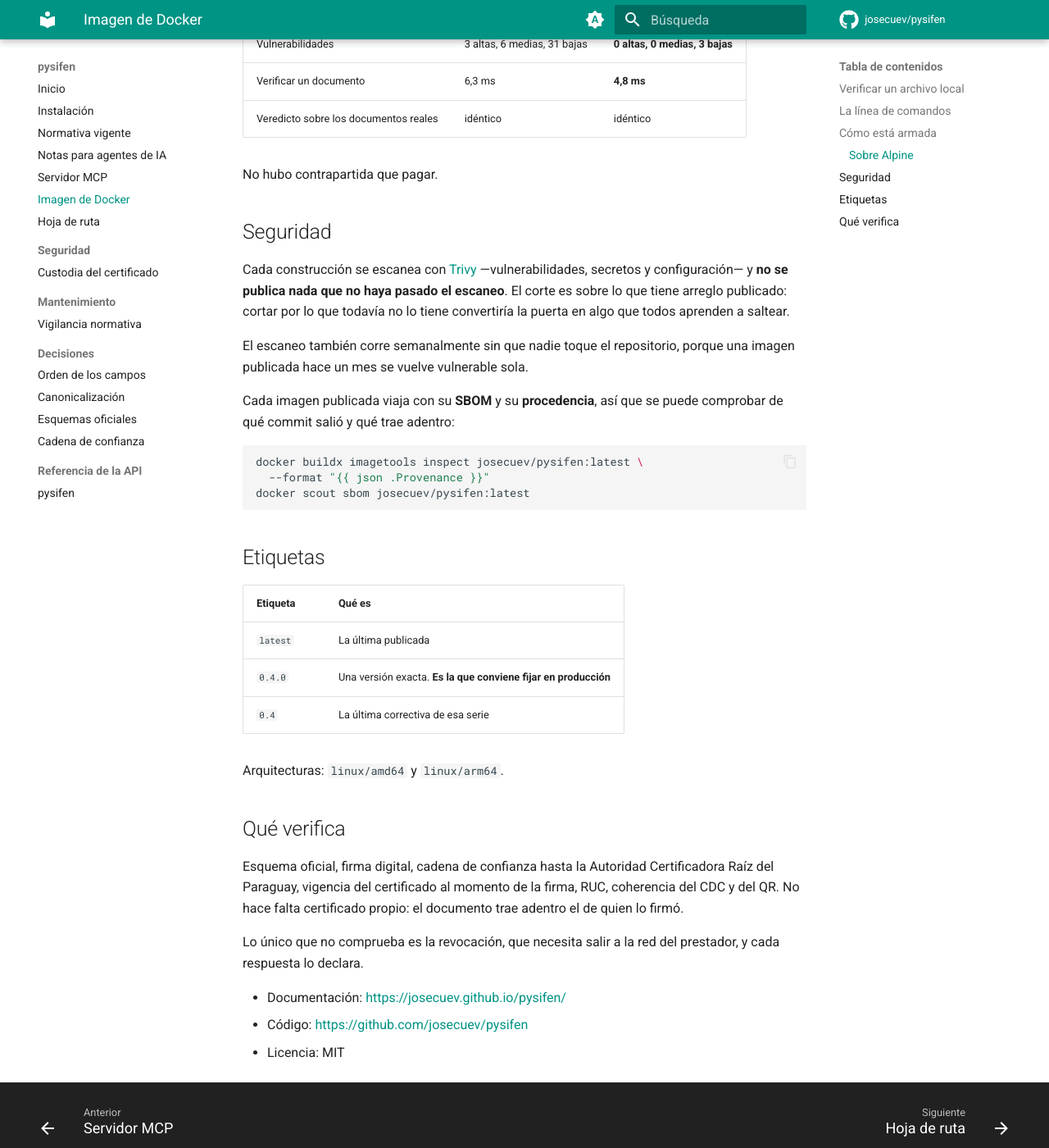
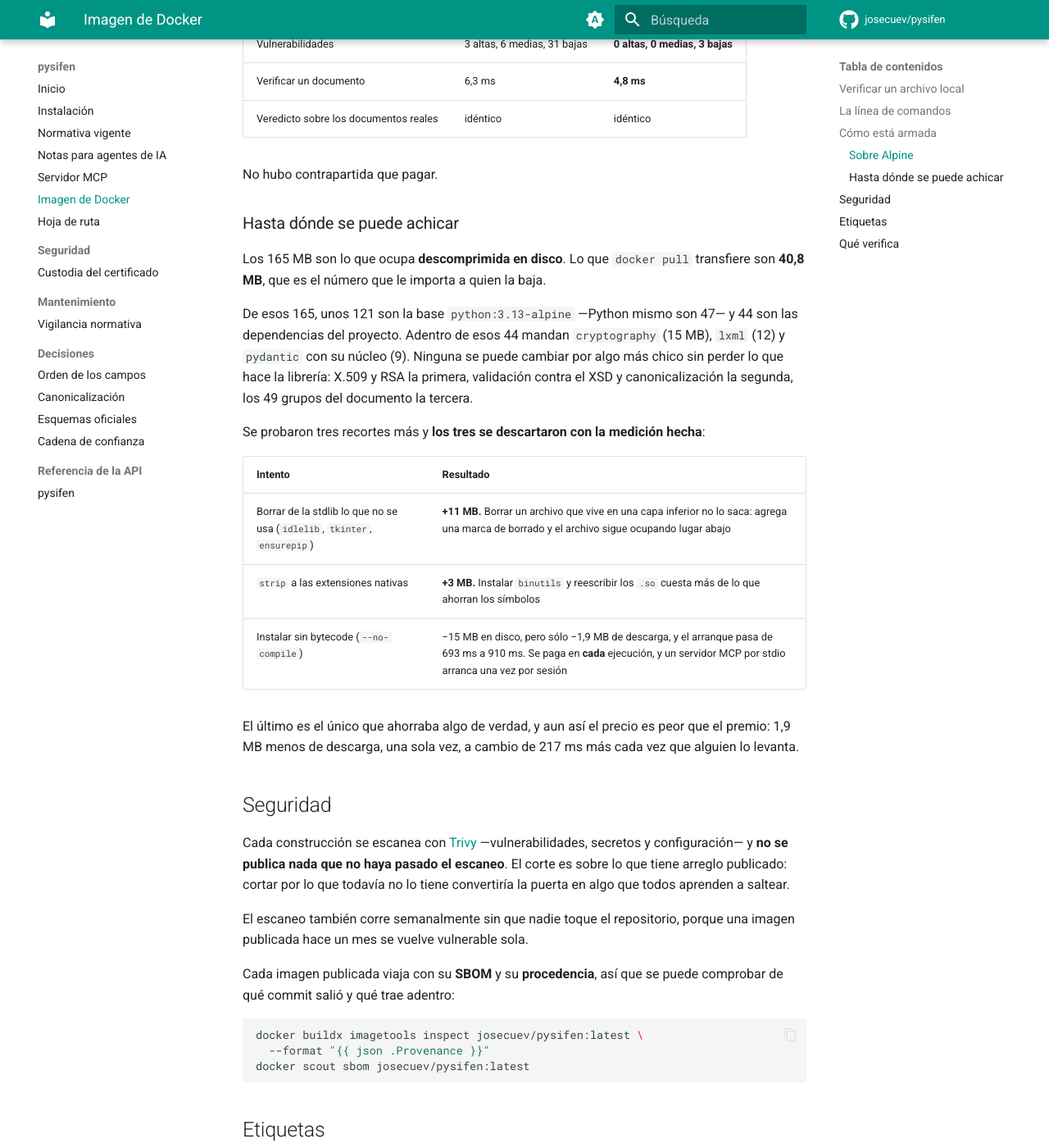
Before and after one commit to josecuev/pysifen, an MkDocs documentation site: the page built from docs/docker.md, in a window 1280 px wide and 1400 px high, scrolled down 1814 px. Shown: the whole window at 82% size. Built offline with MkDocs 1.6.1 and Material for MkDocs 9.7.7, drawn with Linux system fonts in a browser that asks for light colours; comment, search, counter and statistics services are not loaded.

Commit message:
Documentar hasta donde se puede achicar la imagen
Se probaron tres recortes mas y los tres se descartaron con la medicion
hecha, asi que queda escrito para no volver a intentarlos:

- Borrar de la stdlib lo que no se usa: +11 MB. Borrar un archivo que vive
  en una capa inferior no lo saca, agrega una marca de borrado y el
  archivo sigue ocupando lugar abajo.
- strip a las extensiones nativas: +3 MB. Instalar binutils y reescribir
  los .so cuesta mas de lo que ahorran los simbolos.
- Instalar sin bytecode: -15 MB en disco pero solo -1,9 MB de descarga, y
  el arranque pasa de 693 a 910 ms. Se paga en cada ejecucion, y un
  servidor MCP por stdio arranca una vez por sesion.

De paso queda dicho el numero que importa: 165 MB es lo que ocupa en
disco, 40,8 MB es lo que docker pull transfiere.

```diff
--- a/docs/docker.md
+++ b/docs/docker.md
@@ -68,6 +68,31 @@ Se midió antes de cambiar, sobre los mismos documentos reales:
 
 No hubo contrapartida que pagar.
 
+### Hasta dónde se puede achicar
+
+Los 165 MB son lo que ocupa **descomprimida en disco**. Lo que `docker pull`
+transfiere son **40,8 MB**, que es el número que le importa a quien la baja.
+
+De esos 165, unos 121 son la base `python:3.13-alpine` —Python mismo son 47— y
+44 son las dependencias del proyecto. Adentro de esos 44 mandan `cryptography`
+(15 MB), `lxml` (12) y `pydantic` con su núcleo (9). Ninguna se puede cambiar
+por algo más chico sin perder lo que hace la librería: X.509 y RSA la primera,
+validación contra el XSD y canonicalización la segunda, los 49 grupos del
+documento la tercera.
+
+Se probaron tres recortes más y **los tres se descartaron con la medición
+hecha**:
+
+| Intento | Resultado |
+|---|---|
+| Borrar de la stdlib lo que no se usa (`idlelib`, `tkinter`, `ensurepip`) | **+11 MB.** Borrar un archivo que vive en una capa inferior no lo saca: agrega una marca de borrado y el archivo sigue ocupando lugar abajo |
+| `strip` a las extensiones nativas | **+3 MB.** Instalar `binutils` y reescribir los `.so` cuesta más de lo que ahorran los símbolos |
+| Instalar sin bytecode (`--no-compile`) | −15 MB en disco, pero sólo −1,9 MB de descarga, y el arranque pasa de 693 ms a 910 ms. Se paga en **cada** ejecución, y un servidor MCP por stdio arranca una vez por sesión |
+
+El último es el único que ahorraba algo de verdad, y aun así el precio es peor
+que el premio: 1,9 MB menos de descarga, una sola vez, a cambio de 217 ms más
+cada vez que alguien lo levanta.
+
 ## Seguridad
 
 Cada construcción se escanea con [Trivy](https://trivy.dev/) —vulnerabilidades,
```
